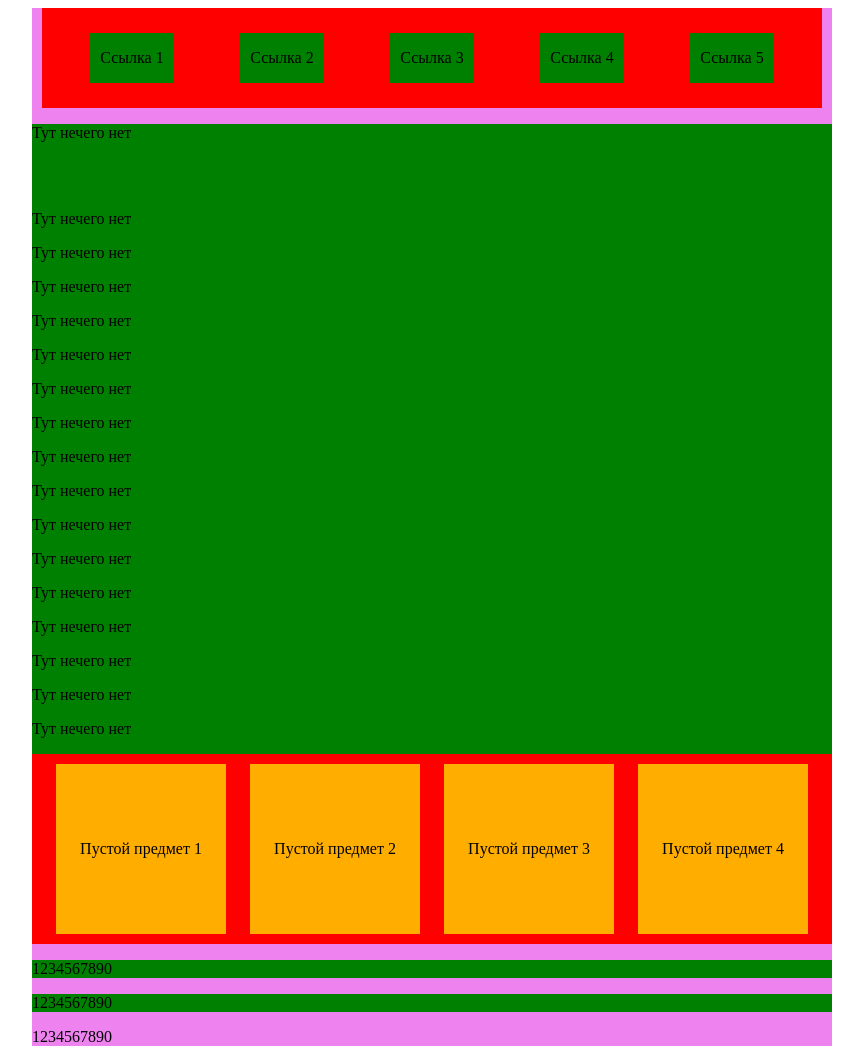
After one commit to AndreiGud/Learn-Shop, a Django app: page /PageUrl_5 in a window 1280 px wide. The commit adds this page. Shown: the whole page, without its empty margins (208-1071 px from the left). Run offline with Django 4.2, Linux system fonts and the light colour scheme.

Commit message:
Pages requests created Templates created Extends created CSS updated

```diff
--- a/ShopApp/views.py
+++ b/ShopApp/views.py
@@ -5,3 +5,19 @@ from django.shortcuts import render
 
 def index(request):
     return render(request, "index.html")
+
+
+def PageUrl_2(request):
+    return render(request, "PageUrl2.html", context={'data': [1, 2]})
+
+
+def PageUrl_3(request):
+    return render(request, "PageUrl3.html")
+
+
+def PageUrl_4(request):
+    return render(request, "PageUrl4.html")
+
+
+def PageUrl_5(request):
+    return render(request, "PageUrl5.html")
--- a/ShopLearn/urls.py
+++ b/ShopLearn/urls.py
@@ -20,5 +20,10 @@ from ShopApp import views
 
 urlpatterns = [
     path('', views.index),
+    path('index', views.index),
+    path('PageUrl_2', views.PageUrl_2),
+    path('PageUrl_3', views.PageUrl_3),
+    path('PageUrl_4', views.PageUrl_4),
+    path('PageUrl_5', views.PageUrl_5),
     path('admin/', admin.site.urls),
 ]
--- a/static/css/styles.css
+++ b/static/css/styles.css
@@ -16,15 +16,7 @@
     margin-right: auto;
     margin-left: auto;
 }
-.Div-block{
-    width: 750px;
-    height: max-content;
-    margin-right: auto;
-    margin-left: auto;
-    padding-left: 15px;
-    padding-right: 15px;
-    background-color: green;
-}
+
 
 .Menu a{
     text-align: center;
@@ -45,7 +37,8 @@
     text-decoration: inherit;
     padding: 0 5px 0 5px ;
     margin: auto ;
-}.Menu a p{
+}
+.Menu a p{
     text-align: inherit;
     text-decoration: inherit;
     color: inherit;
@@ -63,3 +56,44 @@ p{
     width: 800px;
     height: 80px;
 }
+.Div-block{
+    width: 800px;
+    height: max-content;
+    margin-right: 0;
+    margin-left: 0;
+    padding-left: 0;
+    padding-right: 0;
+    background-color: green;
+}
+.Div-block .ItemContainer{
+    display: flex;
+    width: 800px;
+    height: max-content;
+    background-color: red;
+    margin-right: auto;
+    margin-left: auto;
+
+    flex-wrap: wrap;
+    flex-direction: row;
+    align-content: center;
+    align-items: center;
+    justify-content: space-evenly;
+}
+.Div-block .ItemContainer .Item{
+    display: flex;
+    justify-content: space-around;
+    flex-direction: column;
+    align-items: center;
+    width: 170px;
+    height: 170px;
+    background-color: #ffae00;
+    margin-top: 10px;
+    margin-bottom: 10px;
+}
+.Div-block .ItemContainer .Item img{
+    background-color: #815500;
+}
+.Div-block .ItemContainer .Item p{
+    display: block;
+    background-color: #ff6a00;
+}
--- /dev/null
+++ b/templates/IndexCompilation.html
@@ -0,0 +1,70 @@
+<!DOCTYPE html>
+
+<html lang="en">
+{% load static %}
+{% block head %}
+<head>
+    <meta charset="UTF-8">
+   {% block title %} <title>Стартовая страница</title> {% endblock %}
+    <link rel="stylesheet" href="{% static 'css\styles.css' %}">
+</head>
+{% endblock %}
+{% block body %}
+<body>
+    <div class="Shop-block" >
+     {% block menu %}
+         <div class="Menu" >
+                <a href="index">
+                    <p>Ссылка 1</p>
+                </a>
+
+                <a href="PageUrl_2">
+                     <p>Ссылка 2</p>
+                </a>
+
+                <a href="PageUrl_3">
+                    <p>Ссылка 3</p>
+                </a>
+                <a href="PageUrl_4">
+                    <p>Ссылка 4</p>
+                </a>
+                <a href="PageUrl_5">
+                    <p>Ссылка 5</p>
+                </a>
+        </div>
+       {% endblock %}
+
+            <div class="Div-block" >
+        {% block PageItemsBlock %}
+            <p>Съешь ещё этих мягких французских булок, да выпей ягу.</p>
+
+            {% endblock %}
+            {% block ItemContainer %}
+                <div class="ItemContainer">
+                    {% block items-in-container %}
+                        <div class="Item">Пустой предмет 1</div>
+                        <div class="Item">Пустой предмет 2</div>
+                        <div class="Item">Пустой предмет 3</div>
+                        <div class="Item">Пустой предмет 4</div>
+                    {% endblock %}
+                </div>
+
+        {% endblock %}
+
+        </div>
+        <div class="Div-block" >
+            <p>1234567890</p>
+        </div>
+        <div class="Div-block" >
+            <p>1234567890</p>
+        </div>
+
+    {% block footer %}<div class="Footer-block">
+
+    </div>
+    {% endblock %}
+
+    </div>
+</body>
+{% endblock %}
+</html>
--- /dev/null
+++ b/templates/PageUrl5.html
@@ -0,0 +1,34 @@
+{% extends "indexCompilation.html" %}
+
+
+{% block title %}
+ <title>Ссылка 5</title>
+{% endblock %}
+
+
+{% block PageItemsBlock %}
+    <p>Тут нечего нет</p>
+    <br>
+    <br>
+    <p>Тут нечего нет</p>
+    <p>Тут нечего нет</p>
+    <p>Тут нечего нет</p>
+    <p>Тут нечего нет</p>
+    <p>Тут нечего нет</p>
+    <p>Тут нечего нет</p>
+    <p>Тут нечего нет</p>
+    <p>Тут нечего нет</p>
+    <p>Тут нечего нет</p>
+    <p>Тут нечего нет</p>
+    <p>Тут нечего нет</p>
+    <p>Тут нечего нет</p>
+    <p>Тут нечего нет</p>
+    <p>Тут нечего нет</p>
+    <p>Тут нечего нет</p>
+    <p>Тут нечего нет</p>
+{% endblock %}
+
+
+{% block footer %}
+<p>1234567890</p>
+{% endblock %}
```
Also changed, not shown: templates/Index.html (+4 -48 lines), templates/PageUrl2.html (added, +47 -0 lines), templates/PageUrl3.html (added, +19 -0 lines), templates/PageUrl4.html (added, +16 -0 lines).
